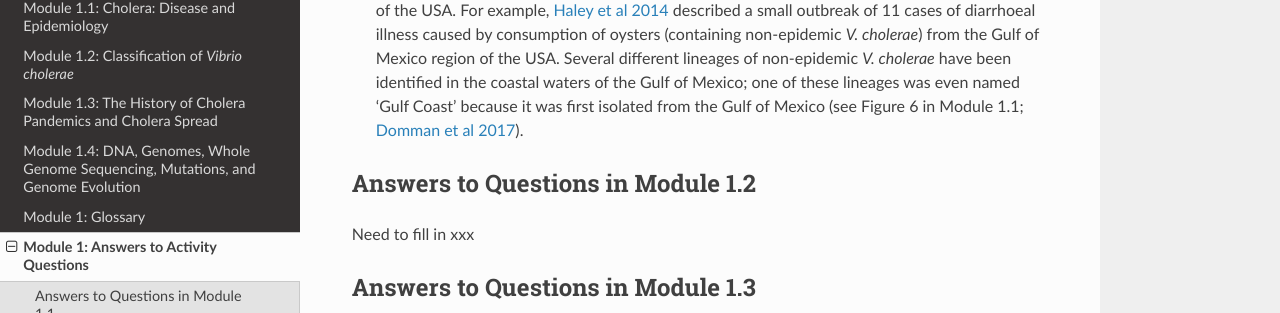
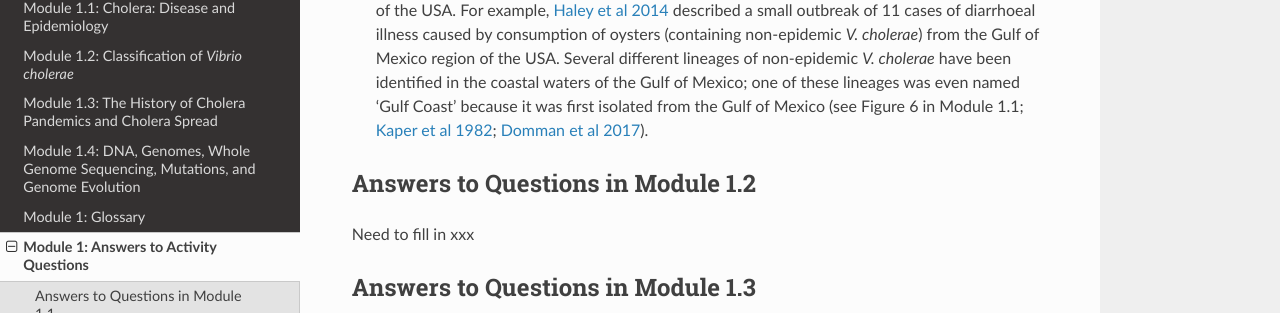
Before and after one commit to avrilcoghlan/cholerabook, a Sphinx documentation site: the page built from docs/source/vibriogenomes_answers.rst, in a window 1280 px wide and 900 px high, scrolled down 440 px. Shown: the part 137-450 px from the top of the window. Built offline with Sphinx 7.4.7 and the Read the Docs theme 2.0.0, drawn with Linux system fonts in a browser that asks for light colours.

Commit message:
Update vibriogenomes_answers.rst

```diff
--- a/docs/source/vibriogenomes_answers.rst
+++ b/docs/source/vibriogenomes_answers.rst
@@ -8,7 +8,7 @@
 
 #. There is a lot of under-reporting of cholera cases (`Ali et al 2015`_, `Hegde et al 2024`_). In the MSF video, they say it is estimated that only 5-10% of cholera cases are reported to the WHO each year.
 #. The MSF video says that in endemic areas, healthy carriers far exceed the percent of people who show symptoms (upon infection with the current pandemic lineage of *V. cholerae*, ie. the 7PET lineage). That it, it is estimated that most people who are infected with the 7PET lineage are asymptomatic (`Nelson et al 2009`_). The percent of people who develop symptoms (e.g. acute watery diarrhoea) probably varies a lot between populations, as populations that have suffered recent outbreaks caused by 7PET likely have greater immunity (`Bencić & Sinha 1972`_, `Nelson et al 2009`_). Asymptomatic carriage is likely responsible for considerable regional and global transmission of the 7PET lineage (`King et al 2008`_, `Islam et al 2017`_).
-#. The video by the IAQ video Network says that there have been outbreaks of diarrhoeal illness caused by eating shellfish (containing non-epidemic *V. cholerae*) from the Gulf of Mexico region of the USA. For example, `Haley et al 2014`_ described a small outbreak of 11 cases of diarrhoeal illness caused by consumption of oysters (containing non-epidemic *V. cholerae*) from the Gulf of Mexico region of the USA. Several different lineages of non-epidemic *V. cholerae* have been identified in the coastal waters of the Gulf of Mexico; one of these lineages was even  named 'Gulf Coast' because it was first isolated from the Gulf of Mexico (see Figure 6 in Module 1.1; `Domman et al 2017`_).
+#. The video by the IAQ video Network says that there have been outbreaks of diarrhoeal illness caused by eating shellfish (containing non-epidemic *V. cholerae*) from the Gulf of Mexico region of the USA. For example, `Haley et al 2014`_ described a small outbreak of 11 cases of diarrhoeal illness caused by consumption of oysters (containing non-epidemic *V. cholerae*) from the Gulf of Mexico region of the USA. Several different lineages of non-epidemic *V. cholerae* have been identified in the coastal waters of the Gulf of Mexico; one of these lineages was even  named 'Gulf Coast' because it was first isolated from the Gulf of Mexico (see Figure 6 in Module 1.1; `Kaper et al 1982`_; `Domman et al 2017`_).
 
 .. _Ali et al 2015: https://pubmed.ncbi.nlm.nih.gov/26043000/
 
@@ -21,6 +21,8 @@
 .. _Islam et al 2017: https://pubmed.ncbi.nlm.nih.gov/29446801/
 
 .. _King et al 2008: https://pubmed.ncbi.nlm.nih.gov/18704085/
+
+.. _Kaper et al 1982: https://pubmed.ncbi.nlm.nih.gov/7107852/
 
 .. _Haley et al 2014: https://pubmed.ncbi.nlm.nih.gov/24699521/
 
```
